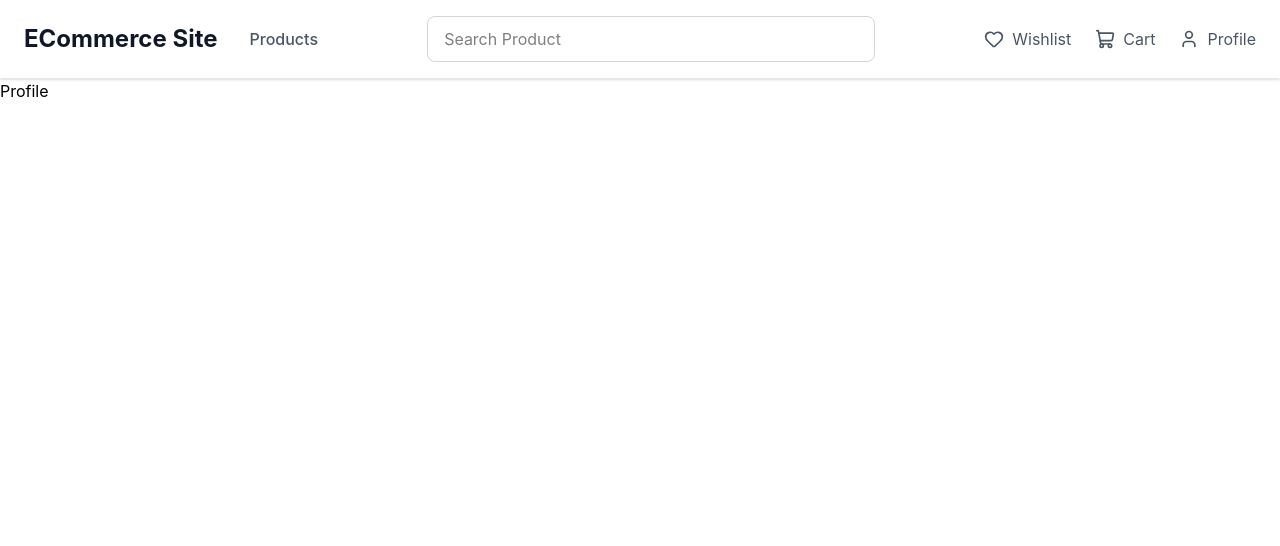
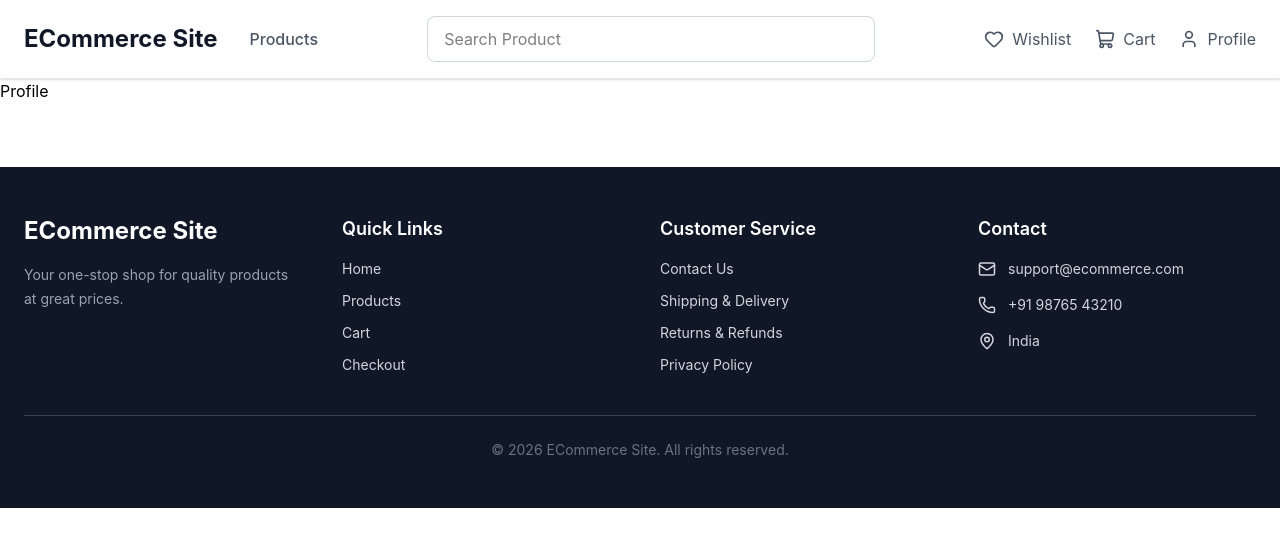
Before and after one commit to Rudraksh1428/eCommerce, a React (Vite) app: page /profile in a window 1280 px wide. Shown: the top 546 px of the page. Built offline with nearby package versions, Linux system fonts and the light colour scheme.

Commit message:
added footer

```diff
--- a/src/App.jsx
+++ b/src/App.jsx
@@ -2,13 +2,14 @@ import React from "react";
 import Navbar from "./components/Navbar";
 import AppRoutes from "./Routes/AppRoute";
 import ProductCard from "./components/ProductCard";
+import Footer from "./components/Footer";
 
 const App = () => {
   return (
     <div>
       <Navbar />
       <AppRoutes />
-
+      <Footer />
     </div>
   );
 };
--- a/src/Routes/AppRoute.jsx
+++ b/src/Routes/AppRoute.jsx
@@ -2,12 +2,13 @@ import React from "react";
 import { Routes, Route } from "react-router-dom";
 import Navbar from "../components/Navbar";
 import Products from "../pages/Products";
+import Home from "../pages/Home";
 
 const AppRoute = () => {
   return (
     <>
       <Routes>
-        <Route path="/" element={<h1>Home</h1>} />
+        <Route path="/" element={<h1><Home /></h1>} />
         <Route path="/products" element={<Products />} />
         <Route path="/wishlist" element={<h1>Wishlist</h1>} />
         <Route path="/cart" element={<h1>Cart</h1>} />
--- a/src/components/Footer.jsx
+++ b/src/components/Footer.jsx
@@ -0,0 +1,79 @@
+import React from "react";
+import { Mail, Phone, MapPin } from "lucide-react";
+import { Link } from "react-router-dom";
+
+const Footer = () => {
+  return (
+    <footer className="mt-16 bg-gray-900 text-gray-300">
+      <div className="max-w-7xl mx-auto px-6 py-12">
+        <div className="grid grid-cols-1 gap-10 md:grid-cols-4">
+
+          <div>
+            <h2 className="mb-4 text-2xl font-bold text-white">
+              ECommerce Site
+            </h2>
+            <p className="text-sm leading-6 text-gray-400">
+              Your one-stop shop for quality products at great prices.
+            </p>
+          </div>
+
+          <div>
+            <h3 className="mb-4 text-lg font-semibold text-white">
+              Quick Links
+            </h3>
+            <div className="flex flex-col gap-3 text-sm">
+              <Link to="/" className="hover:text-white transition">Home</Link>
+              <Link to="/products" className="hover:text-white transition">Products</Link>
+              <Link to="/cart" className="hover:text-white transition">Cart</Link>
+              <Link to="/checkout" className="hover:text-white transition">Checkout</Link>
+            </div>
+          </div>
+
+          <div>
+            <h3 className="mb-4 text-lg font-semibold text-white">
+              Customer Service
+            </h3>
+            <div className="flex flex-col gap-3 text-sm">
+              <Link to="/contact" className="hover:text-white transition">Contact Us</Link>
+              <Link to="/shipping" className="hover:text-white transition">Shipping & Delivery</Link>
+              <Link to="/returns" className="hover:text-white transition">Returns & Refunds</Link>
+              <Link to="/privacy" className="hover:text-white transition">Privacy Policy</Link>
+            </div>
+          </div>
+
+          <div>
+            <h3 className="mb-4 text-lg font-semibold text-white">
+              Contact
+            </h3>
+
+            <div className="flex flex-col gap-4 text-sm">
+              <div className="flex items-center gap-3">
+                <Mail size={18} />
+                <span>support@ecommerce.com</span>
+              </div>
+
+              <div className="flex items-center gap-3">
+                <Phone size={18} />
+                <span>+91 98765 43210</span>
+              </div>
+
+              <div className="flex items-center gap-3">
+                <MapPin size={18} />
+                <span>India</span>
+              </div>
+            </div>
+          </div>
+
+        </div>
+
+        <div className="mt-10 border-t border-gray-700 pt-6 text-center">
+          <p className="text-sm text-gray-500">
+            © 2026 ECommerce Site. All rights reserved.
+          </p>
+        </div>
+      </div>
+    </footer>
+  );
+};
+
+export default Footer;
--- a/src/components/ProductGrid.jsx
+++ b/src/components/ProductGrid.jsx
@@ -0,0 +1,14 @@
+import React from "react";
+import ProductCard from "./ProductCard";
+
+const ProductGrid = ({ products }) => {
+  return (
+    <div className="grid grid-cols-1 sm:grid-cols-2 lg:grid-cols-3 xl:grid-cols-4 gap-6 mt-8">
+      {products.map((product) => (
+        <ProductCard key={product.id} product={product} />
+      ))}
+    </div>
+  );
+};
+
+export default ProductGrid;
--- /dev/null
+++ b/src/pages/Home.jsx
@@ -0,0 +1,7 @@
+import React from "react";
+
+const Home = () => {
+  return <div className="m-200"></div>;
+};
+
+export default Home;
```
